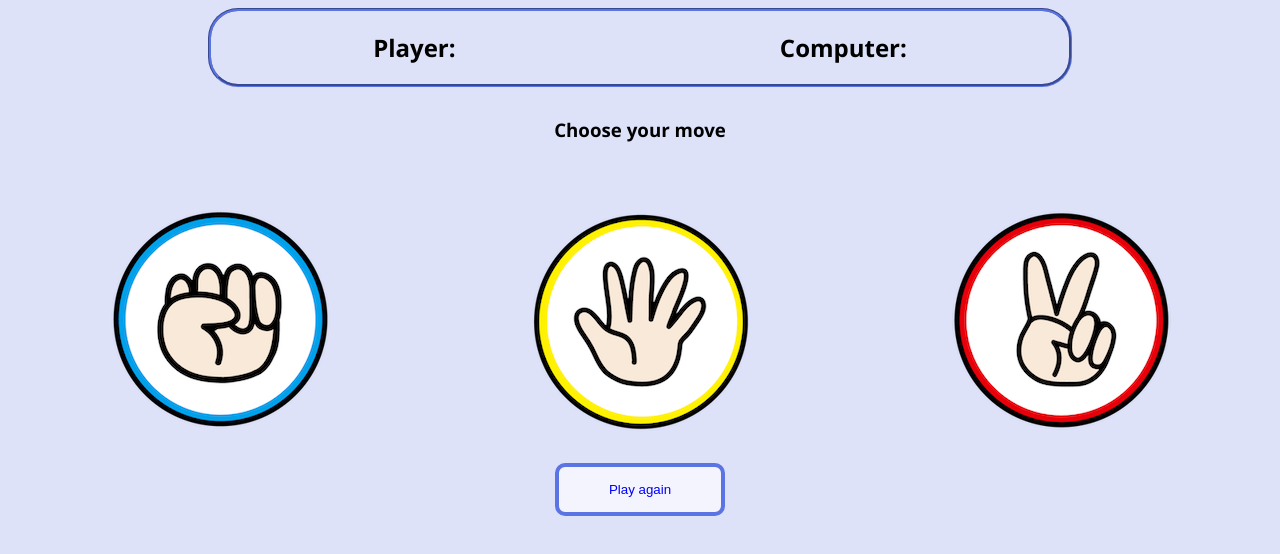
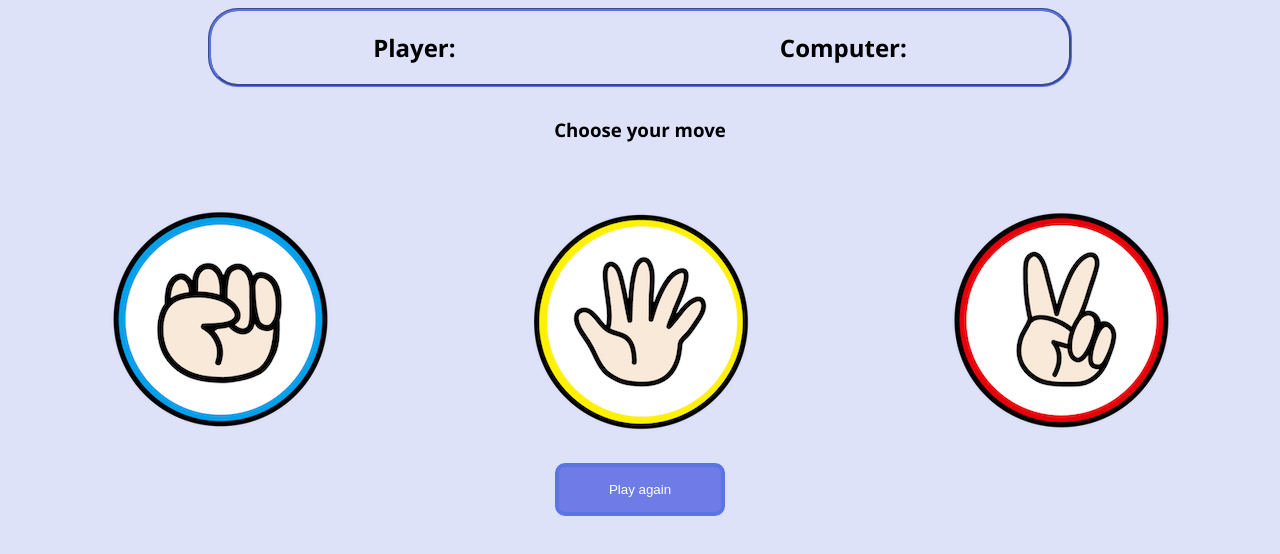
Before and after one commit to digweed67/rock-paper-scissors, a plain HTML site: page index.html in a window 1280 px wide. In both pictures the pointer is over the button "Play again". Shown: the part 86-640 px from the top of the page. Drawn offline with Linux system fonts and the light colour scheme.

Commit message:
button style added

```diff
--- a/styles.css
+++ b/styles.css
@@ -72,6 +72,12 @@ button {
     background-color: #F3F4FD;
 }
 
+button:hover {
+    background-color:#6f7ce7;
+    transition: 0.7s;
+    color: white;
+}
+
 img {
     padding: 5px;
 
```
